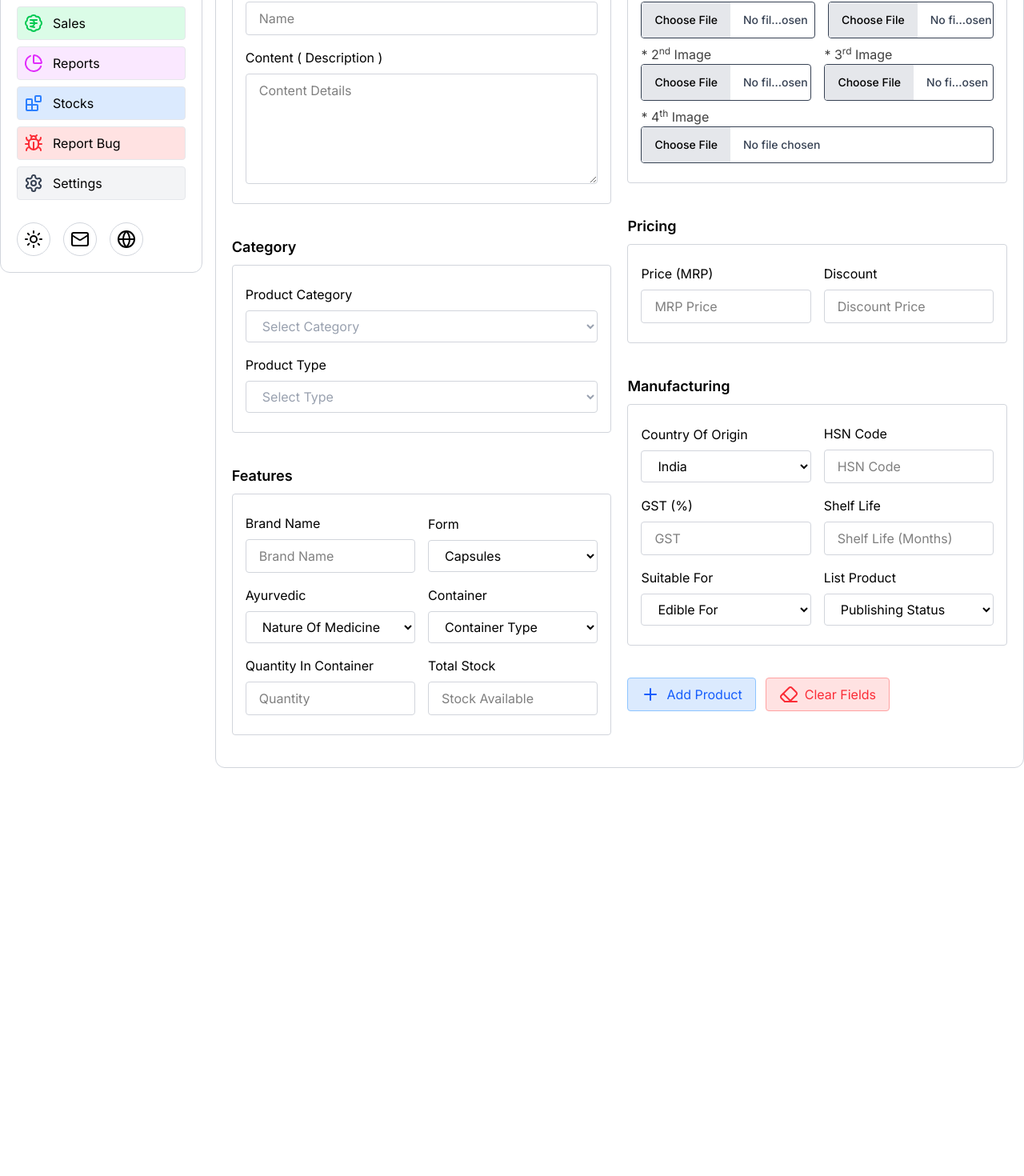
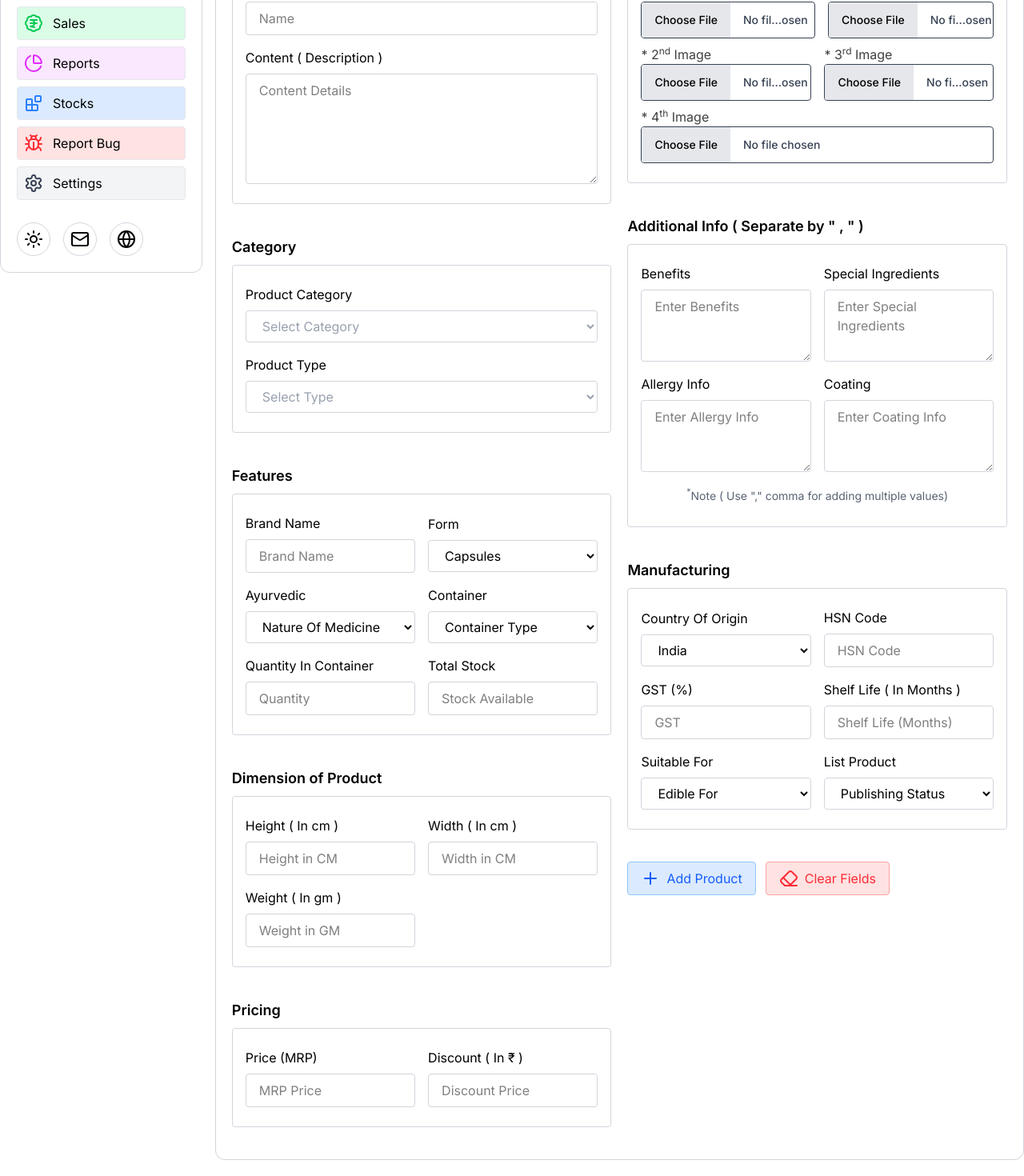
Before and after one commit to Gaurav-Neritic/Neritics_Dashboard, a Next.js app: page /addProduct in a window 1280 px wide. Shown: the part 371-1841 px from the top of the page at 80% size. Before the commit the page ends 1351 px from the top, so only its background shows below. Built offline with nearby package versions, Linux system fonts and the light colour scheme.

Commit message:
Add product page new ui updates

```diff
--- a/src/app/(pages)/addProduct/page.tsx
+++ b/src/app/(pages)/addProduct/page.tsx
@@ -140,6 +140,7 @@ const AddProduct = () => {
         </div>
       </div>
       <div className="grid grid-cols-2 gap-5 ">
+        {/* Grid col-1  */}
         <div className=" border-gray-400 rounded">
           {/* Product Description */}
           <div className="py-5">
@@ -328,6 +329,101 @@ const AddProduct = () => {
               </div>
             </div>
           </div>
+
+          {/* Dimension OF Product*/}
+          <div className="py-5">
+            <div className="pb-2">
+              <h2 className="text-lg font-semibold antialiased">
+                Dimension of Product
+              </h2>
+            </div>
+            {/* height  */}
+            <div className="border rounded border-lightBorder dark:border-darkBorder  p-4 ">
+              <div>
+                <div className="w-full py-2">
+                  <div className="grid grid-cols-2 gap-4">
+                    <div>
+                      <label>Height ( In cm )</label>
+                      <input
+                        placeholder="Height in CM"
+                        required
+                        type="number"
+                        value={""}
+                        onChange={(e) => { }}
+                        className="block w-full border border-lightBorder dark:border-darkBorder  outline-none focus:outline-0 px-4 py-2 rounded mt-2  "
+                      />
+                    </div>
+                    <div>
+                      <label>Width ( In cm )</label>
+                      <input
+                        placeholder="Width in CM"
+                        required
+                        type="number"
+                        value={""}
+                        onChange={(e) => { }}
+                        className="block w-full border border-lightBorder dark:border-darkBorder  outline-none focus:outline-0 px-4 py-2 rounded mt-2  "
+                      />
+                    </div>
+                    <div>
+                      <label>Weight ( In gm )</label>
+                      <input
+                        placeholder="Weight in GM"
+                        required
+                        type="number"
+                        value={""}
+                        onChange={(e) => { }}
+                        className="block w-full border border-lightBorder dark:border-darkBorder  outline-none focus:outline-0 px-4 py-2 rounded mt-2  "
+                      />
+                    </div>
+                    {/*  */}
+                  </div>
+                </div>
+              </div>
+            </div>
+          </div>
+
+          {/* Product Pricing */}
+          <div className="py-5">
+            <div className="pb-2">
+              <h2 className="text-lg font-semibold antialiased">Pricing</h2>
+            </div>
+            {/*  Price (MRP)  */}
+            <div className="border rounded border-lightBorder dark:border-darkBorder  p-4 ">
+              <div>
+                <div className="w-full py-2">
+                  <div className="grid grid-cols-2 gap-4">
+                    <div>
+                      <label>Price (MRP)</label>
+                      <input
+                        placeholder="MRP Price"
+                        required
+                        type="number"
+                        value={price}
+                        onChange={(e) => {
+                          setPrice(e.target.value);
+                        }}
+                        className="block w-full border border-lightBorder dark:border-darkBorder  outline-none focus:outline-0 px-4 py-2 rounded mt-2  "
+                      />
+                    </div>
+                    {/* Discount */}
+                    <div>
+                      <label>Discount ( In ₹ )</label>
+                      <input
+                        placeholder="Discount Price"
+                        required
+                        type="number"
+                        value={discount}
+                        onChange={(e) => {
+                          setDiscount(e.target.value);
+                        }}
+                        className="block w-full border border-lightBorder dark:border-darkBorder  outline-none focus:outline-0 px-4 py-2 rounded mt-2 "
+                      />
+                    </div>
+                  </div>
+                </div>
+              </div>
+            </div>
+          </div>
         </div>
 
         {/* Grid col-2 */}
@@ -462,46 +558,77 @@ const AddProduct = () => {
             </div>
           </div>
 
-          {/* Product Pricing */}
+
+
+          {/* Product Manufacturing */}
           <div className="py-5">
             <div className="pb-2">
-              <h2 className="text-lg font-semibold antialiased">Pricing</h2>
+              <h2 className="text-lg font-semibold antialiased">Additional Info {"  "}( Separate by " , " )</h2>
             </div>
-            {/*  Price (MRP)  */}
             <div className="border rounded border-lightBorder dark:border-darkBorder  p-4 ">
               <div>
                 <div className="w-full py-2">
-                  <div className="flex items-center justify-center gap-4">
+                  <div className="grid grid-cols-2 gap-4 place-items-center ">
+                    {/* Benefit 1  */}
                     <div>
-                      <label>Price (MRP)</label>
-                      <input
-                        placeholder="MRP Price"
+                      <label>Benefits </label>
+                      <textarea
+                        placeholder="Enter Benefits "
                         required
-                        type="number"
-                        value={price}
+                        value={""}
+                        rows={3}
                         onChange={(e) => {
-                          setPrice(e.target.value);
+
                         }}
                         className="block w-full border border-lightBorder dark:border-darkBorder  outline-none focus:outline-0 px-4 py-2 rounded mt-2  "
                       />
                     </div>
-                    {/* Discount */}
+                    {/* Benefit 2  */}
                     <div>
-                      <label>Discount</label>
-                      <input
-                        placeholder="Discount Price"
+                      <label>Special Ingredients</label>
+                      <textarea
+                        placeholder="Enter Special Ingredients"
                         required
-                        type="number"
-                        value={discount}
+                        rows={3}
+                        value={""}
                         onChange={(e) => {
-                          setDiscount(e.target.value);
+
                         }}
-                        className="block w-full border border-lightBorder dark:border-darkBorder  outline-none focus:outline-0 px-4 py-2 rounded mt-2 "
+                        className="block w-full border border-lightBorder dark:border-darkBorder  outline-none focus:outline-0 px-4 py-2 rounded mt-2  "
+                      />
+                    </div>
+                    {/* Benefit 3  */}
+                    <div>
+                      <label>Allergy Info</label>
+                      <textarea
+                        placeholder="Enter Allergy Info"
+                        required
+                        rows={3}
+                        value={""}
+                        onChange={(e) => {
+
+                        }}
+                        className="block w-full border border-lightBorder dark:border-darkBorder  outline-none focus:outline-0 px-4 py-2 rounded mt-2  "
+                      />
+                    </div>
+                    {/* Benefit 4  */}
+                    <div>
+                      <label>Coating</label>
+                      <textarea
+                        placeholder="Enter Coating Info"
+                        required
+                        rows={3}
+                        value={""}
+                        onChange={(e) => {
+
+                        }}
+                        className="block w-full border border-lightBorder dark:border-darkBorder  outline-none focus:outline-0 px-4 py-2 rounded mt-2  "
                       />
                     </div>
                   </div>
                 </div>
               </div>
+              <div className="flex items-center justify-center text-sm py-3 text-gray-600 animate-pulse"><sup>*</sup>Note ( Use "," comma for adding multiple values)</div>
             </div>
           </div>
 
@@ -562,7 +689,7 @@ const AddProduct = () => {
                     </div>
                     {/* Shelf Life */}
                     <div>
-                      <label>Shelf Life</label>
+                      <label>Shelf Life ( In Months )</label>
                       <input
                         placeholder="Shelf Life (Months) "
                         type="text"
```
